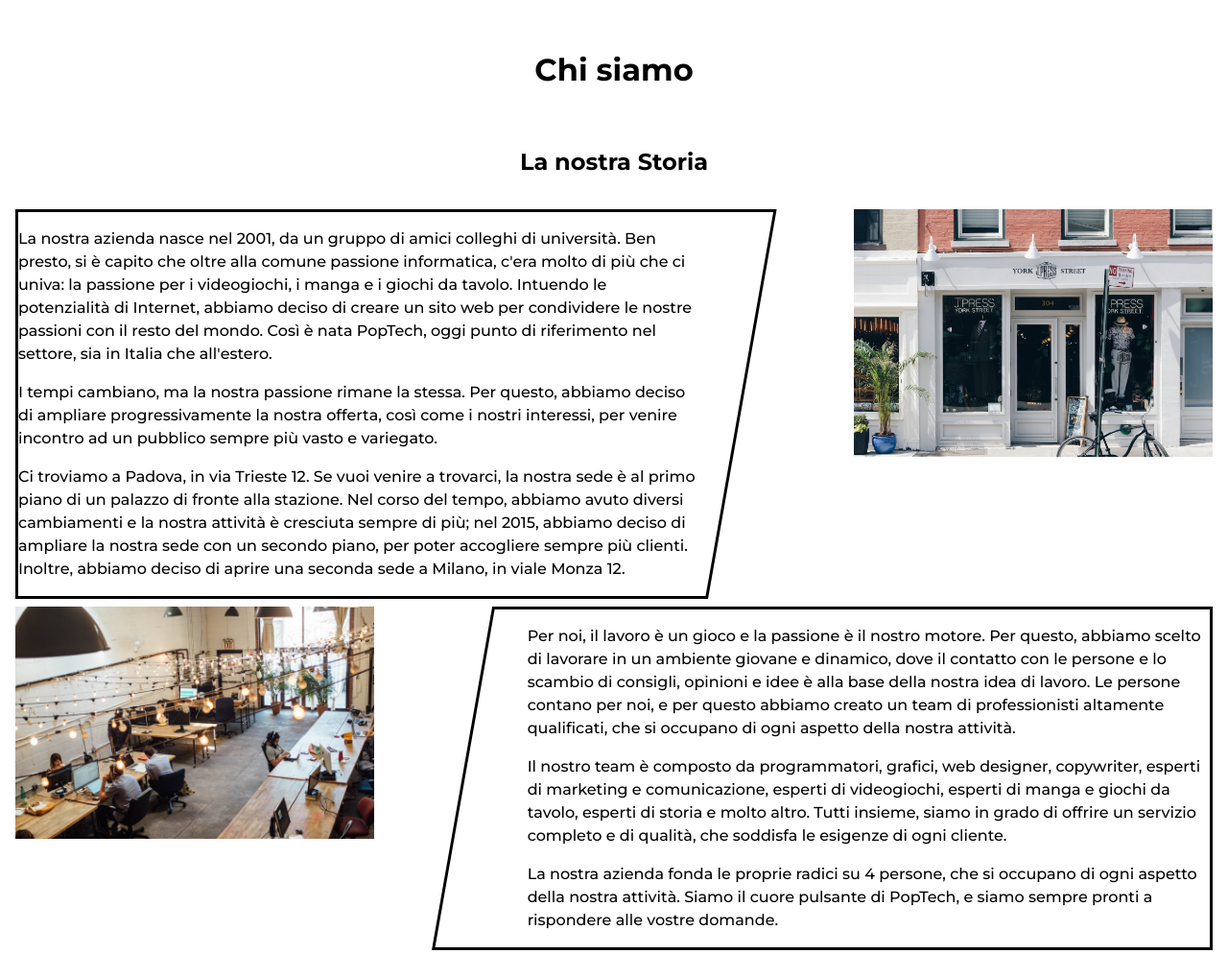
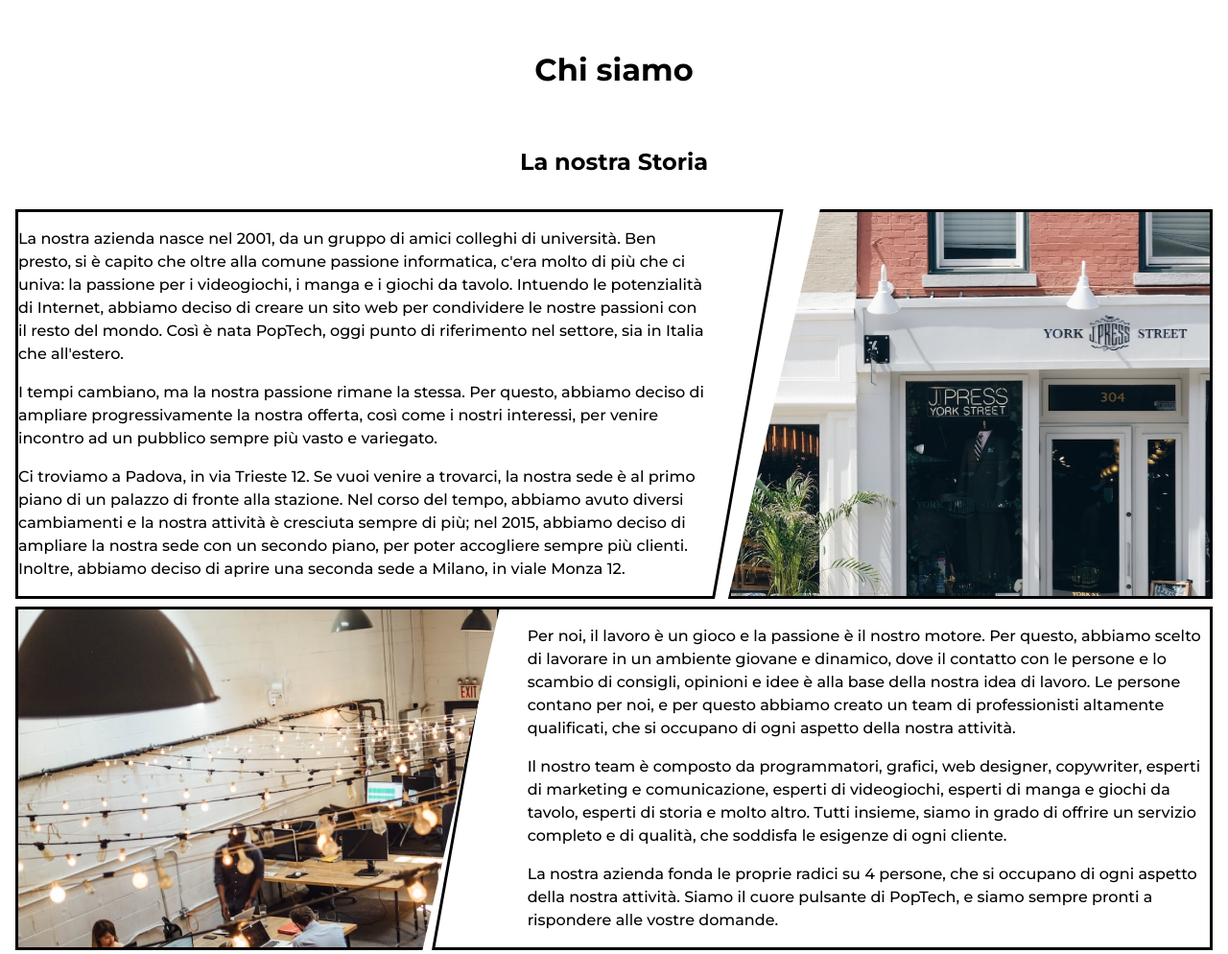
Before and after one commit to gabrielrovesti/Pop-Tech, a PHP site: page /chiSiamo.html in a window 1280 px wide. Shown: the part 348-1342 px from the top of the page at 96% size. Run offline with PHP 8.4, Linux system fonts and the light colour scheme.

Commit message:
CSS chi siamo

```diff
--- a/chiSiamo.html
+++ b/chiSiamo.html
@@ -72,12 +72,12 @@
                         Inoltre, abbiamo deciso di aprire una seconda sede a Milano, in viale Monza 12.
                     </p>
                 </div>
-                <div class="img-container"><img src="images/chisiamo1.png" alt="Fotografia della sede"> </div>
+                <div class="img-container"></div>
             </div>
 
 
                 <div class="outer-container second">
-                    <div class="img-container"><img src="images/chisiamo2.png" alt="Foto di gruppo dello staff"></div>
+                    <div class="img-container"></div>
                     <div class="text-container">
                         <p>
                             Per noi, il lavoro è un gioco e la passione è il nostro motore.
--- a/styles/style.css
+++ b/styles/style.css
@@ -295,16 +295,18 @@ main h2{
     border-top: solid 3px black;
     border-bottom: solid 3px black;
     position: relative;
-    flex: 57% 0 0;
+
     background-color: #fff;
 }
 
 #chiSiamo .first .text-container{
     border-left: solid 3px black;
+    flex: 57.6% 0 0;
 }
 
 #chiSiamo .second .text-container{
     border-right: solid 3px black;
+    flex: 57% 0 0;
 }
 
 #chiSiamo .first .text-container:after,#chiSiamo .second .text-container:before{
@@ -335,14 +337,22 @@ main h2{
 
 
 #chiSiamo .img-container{
-    flex: 30% 0 0;
-}
-#chiSiamo .img-container img{
-    max-width: 100%;
+    flex: 40% 0 0;
+    border: solid 3px black;
 }
 
-#chiSiamo .img-container .reverse{
-    order: 1;
+
+#chiSiamo .first .img-container{
+
+    background-image: url('../images/chisiamo1.png');
+    clip-path: polygon(19% 0, 100% 0, 100% 100%, 0% 100%);
+    -webkit-clip-path: polygon(19% 0, 100% 0, 100% 100%, 0% 100%);
+}
+
+#chiSiamo .second .img-container{
+    background-image: url('../images/chisiamo2.png');
+    clip-path: polygon(0 0, 100% 0, 84% 100%, 0% 100%);
+    -webkit-clip-path: polygon(0 0, 100% 0, 84% 100%, 0% 100%));
 }
 
 #chiSiamo .text-container:afxxter{
```
